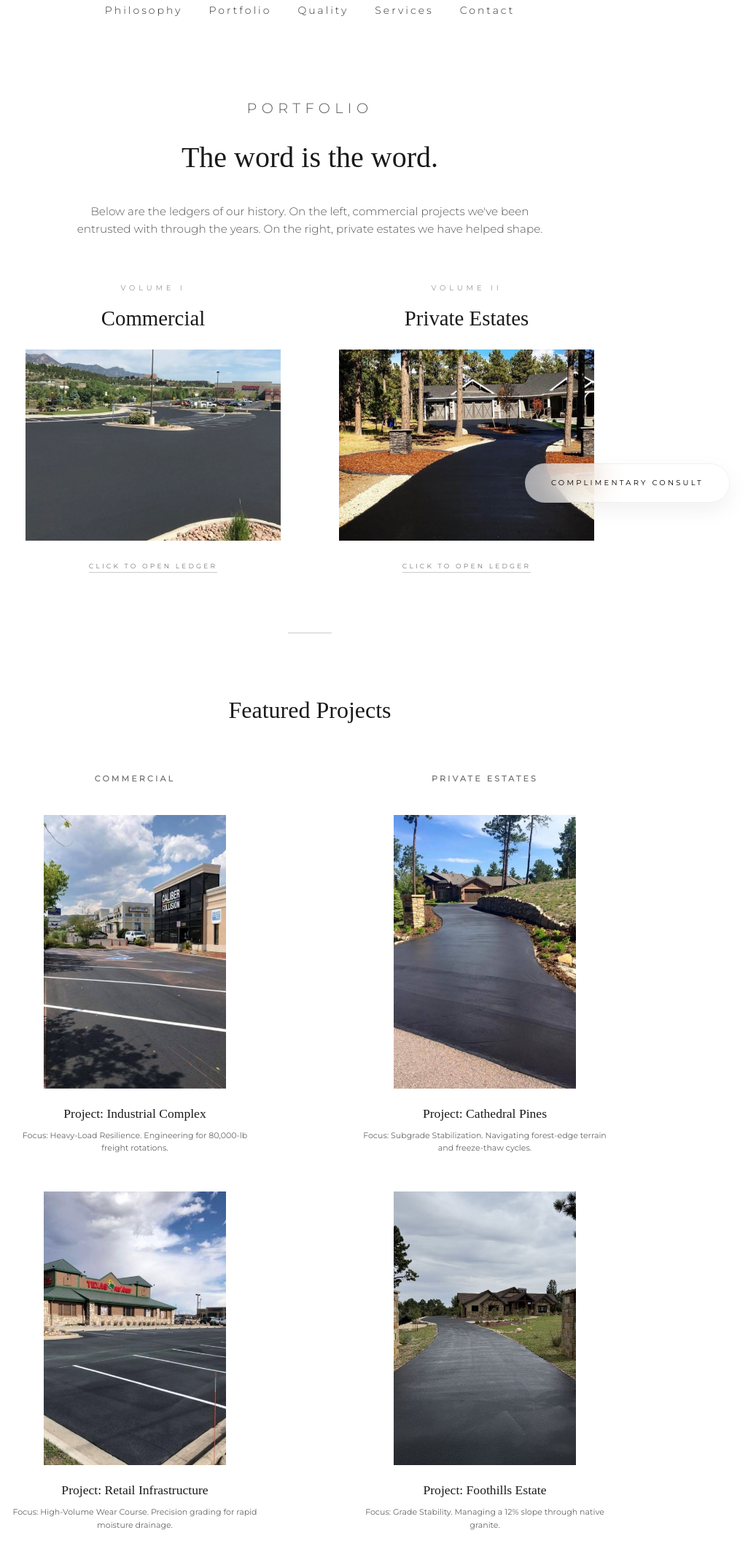
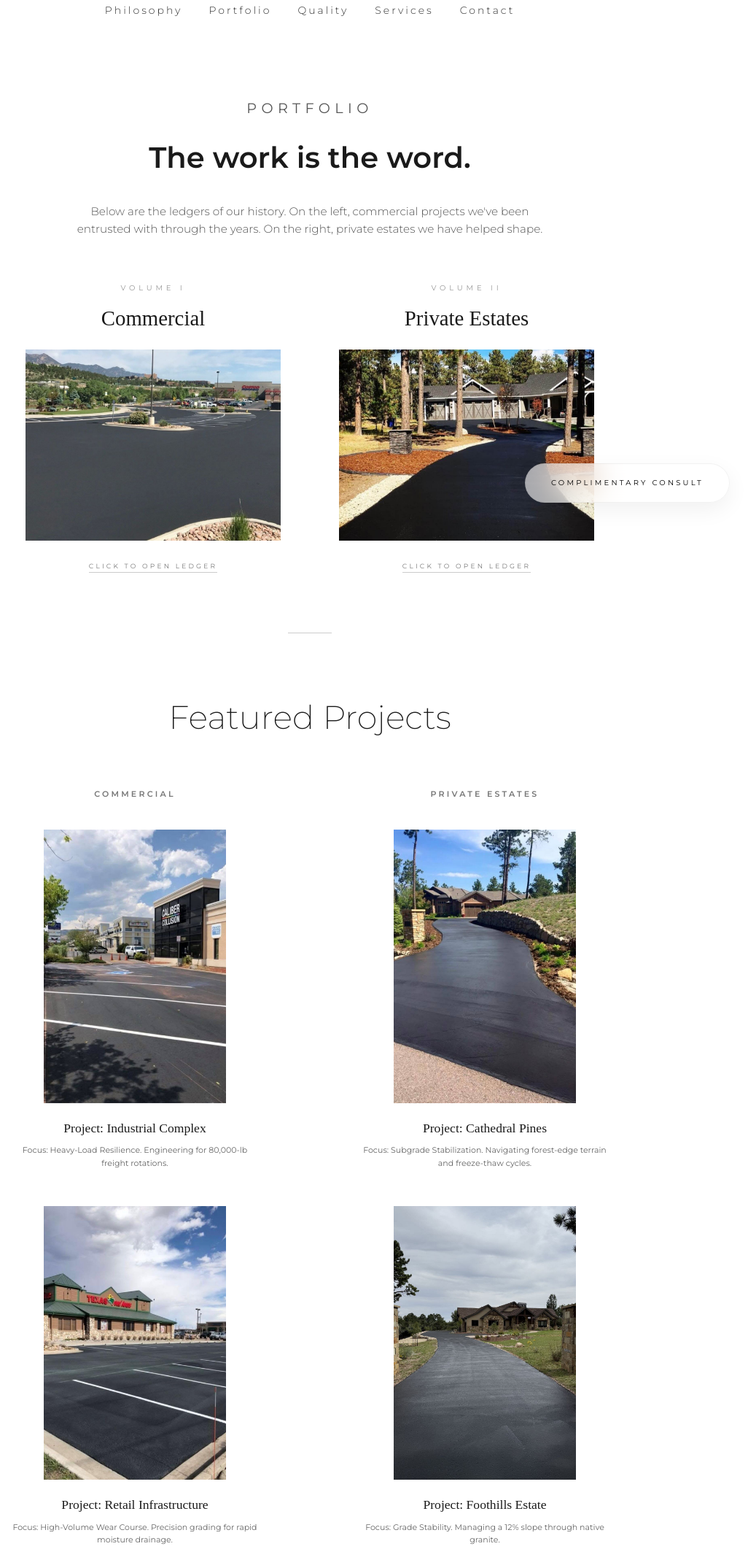
Before and after one commit to renea-hanks/dawley-asphalt, a plain HTML site: page public/portfolio.html in a window 1280 px wide. Shown: the part 71-2194 px from the top of the page at 73% size, without its empty margins (215-1241 px from the left). Drawn offline with Linux system fonts and the light colour scheme; a web font is replaced by a local one.

Commit message:
Fix: Centered Featured Projects grid, updated header and section typography to Montserrat, adjusted font weights, and corrected subheadline text to "The work is the word.

```diff
--- a/public/portfolio.css
+++ b/public/portfolio.css
@@ -8,7 +8,7 @@ body {
     -webkit-font-smoothing: antialiased;
 }
 
-/* NAVIGATION (Matches Homepage Exactly - Title Case) */
+/* NAVIGATION */
 .main-nav {
     width: 100%;
     padding: 28px 0;
@@ -63,15 +63,17 @@ body {
     font-family: 'Montserrat', sans-serif;
     font-size: 1.2rem;
     letter-spacing: 0.4rem;
-    font-weight: 300;
+    font-weight: 400;
     margin-bottom: 20px;
     text-transform: uppercase;
     color: #555;
 }
 .subheadline {
+    font-family: 'Montserrat', sans-serif;
     font-size: 2.5rem;
-    font-weight: 300;
+    font-weight: 600; /* Bolded as requested */
     margin-bottom: 30px;
+    color: #1A1A1A;
 }
 .portfolio-header p {
     font-family: 'Montserrat', sans-serif;
@@ -100,7 +102,7 @@ body {
 
 .volume-tag {
     display: block;
-    font-family: 'Montserrat';
+    font-family: 'Montserrat', sans-serif;
     font-size: 10px;
     letter-spacing: 0.3rem;
     color: #999;
@@ -127,7 +129,7 @@ body {
 .ledger-book:hover .book-cover img { transform: scale(1.05); }
 
 .click-instruction {
-    font-family: 'Montserrat';
+    font-family: 'Montserrat', sans-serif;
     font-size: 9px;
     letter-spacing: 0.2rem;
     color: #777;
@@ -145,29 +147,39 @@ body {
 
 /* FEATURED PROJECTS */
 .featured-section {
+    display: flex;
+    flex-direction: column;
+    align-items: center; /* Forces container contents to center */
     text-align: center;
     padding: 0 5%;
+    width: 100%;
 }
 .featured-heading {
-    font-size: 2rem;
-    font-weight: 300;
+    font-family: 'Montserrat', sans-serif;
+    font-size: 2.8rem; /* Made larger */
+    font-weight: 200; /* Removed bold */
     margin-bottom: 60px;
+    text-align: center;
+    width: 100%;
 }
 
 .featured-records {
     display: grid;
     grid-template-columns: repeat(auto-fit, minmax(300px, 1fr));
     gap: 60px;
+    width: 100%;
     max-width: 900px;
     margin: 0 auto 80px;
+    justify-content: center; /* Bulletproofs the grid alignment */
 }
 .record-col {
     display: flex;
     flex-direction: column;
     align-items: center;
+    width: 100%;
 }
 .record-category {
-    font-family: 'Montserrat';
+    font-family: 'Montserrat', sans-serif;
     font-size: 11px;
     letter-spacing: 0.2rem;
     text-transform: uppercase;
@@ -202,7 +214,7 @@ body {
     font-weight: 400;
 }
 .archival-card p {
-    font-family: 'Montserrat';
+    font-family: 'Montserrat', sans-serif;
     font-size: 11px;
     color: #666;
     max-width: 80%;
@@ -212,9 +224,10 @@ body {
 .archive-action {
     text-align: center;
     margin-bottom: 100px;
+    width: 100%;
 }
 .outline-btn {
-    font-family: 'Montserrat';
+    font-family: 'Montserrat', sans-serif;
     font-size: 10px;
     letter-spacing: 0.2rem;
     text-decoration: none;
@@ -262,6 +275,7 @@ body {
     font-size: 10px;
     letter-spacing: 0.1rem;
     color: #999;
+    width: 100%;
 }
 .footer-top {
     margin-bottom: 10px;
--- a/public/portfolio.html
+++ b/public/portfolio.html
@@ -4,7 +4,7 @@
     <meta charset="UTF-8">
     <meta name="viewport" content="width=device-width, initial-scale=1.0">
     <title>Portfolio | Dawley Asphalt</title>
-    <link href="https://fonts.googleapis.com/css2?family=Montserrat:wght@200;300;400&family=Source+Serif+Pro:ital,wght@0,300;0,400;1,400&display=swap" rel="stylesheet">
+    <link href="https://fonts.googleapis.com/css2?family=Montserrat:wght@200;300;400;600&family=Source+Serif+Pro:ital,wght@0,300;0,400;1,400&display=swap" rel="stylesheet">
     <link rel="stylesheet" href="portfolio.css">
 </head>
 <body>
@@ -24,7 +24,7 @@
 
     <header class="portfolio-header">
         <h1>Portfolio</h1>
-        <h2 class="subheadline">The word is the word.</h2>
+        <h2 class="subheadline">The work is the word.</h2>
         <p>Below are the ledgers of our history. On the left, commercial projects we've been entrusted with through the years. On the right, private estates we have helped shape.</p>
     </header>
 
```
Also changed, not shown: 1 other file.
